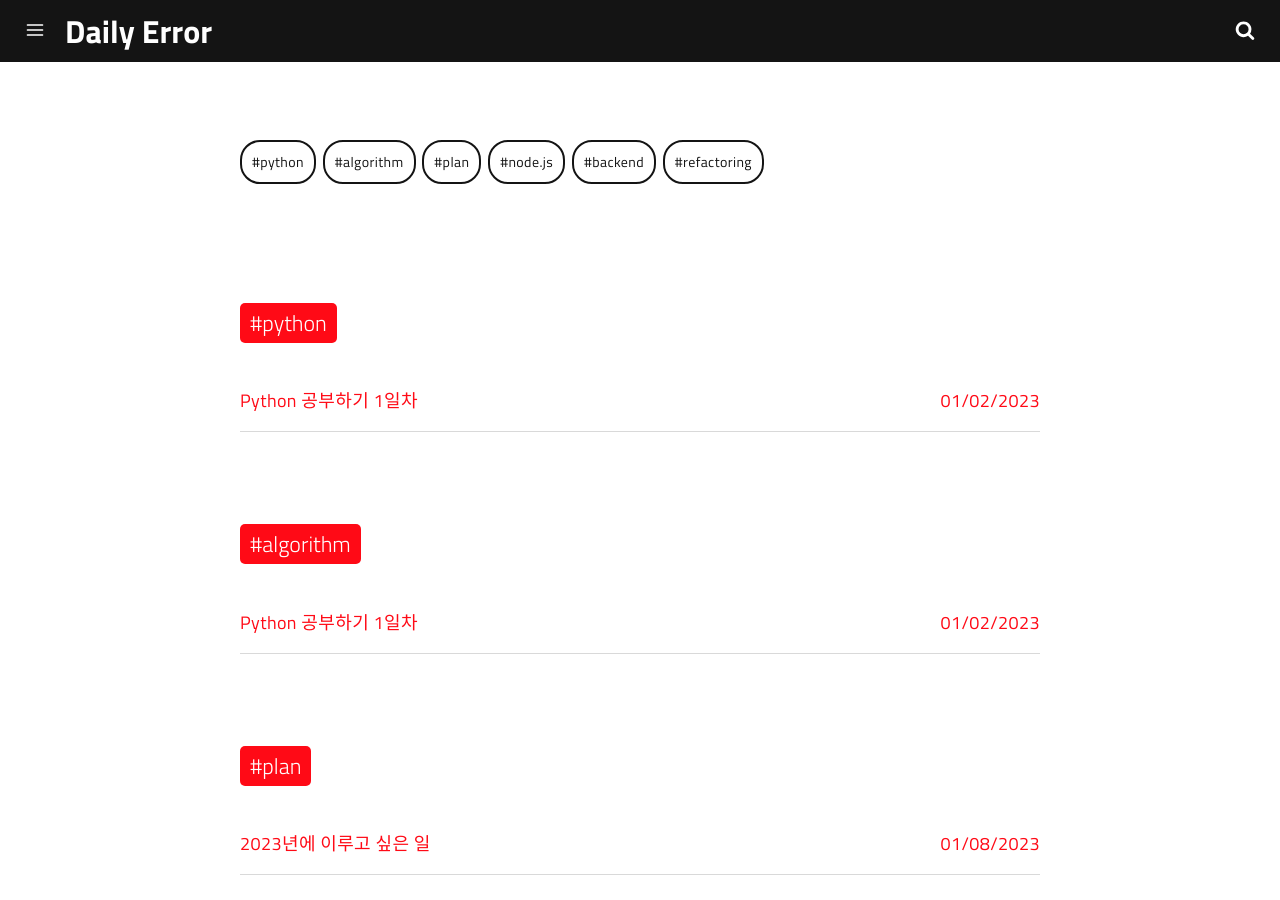
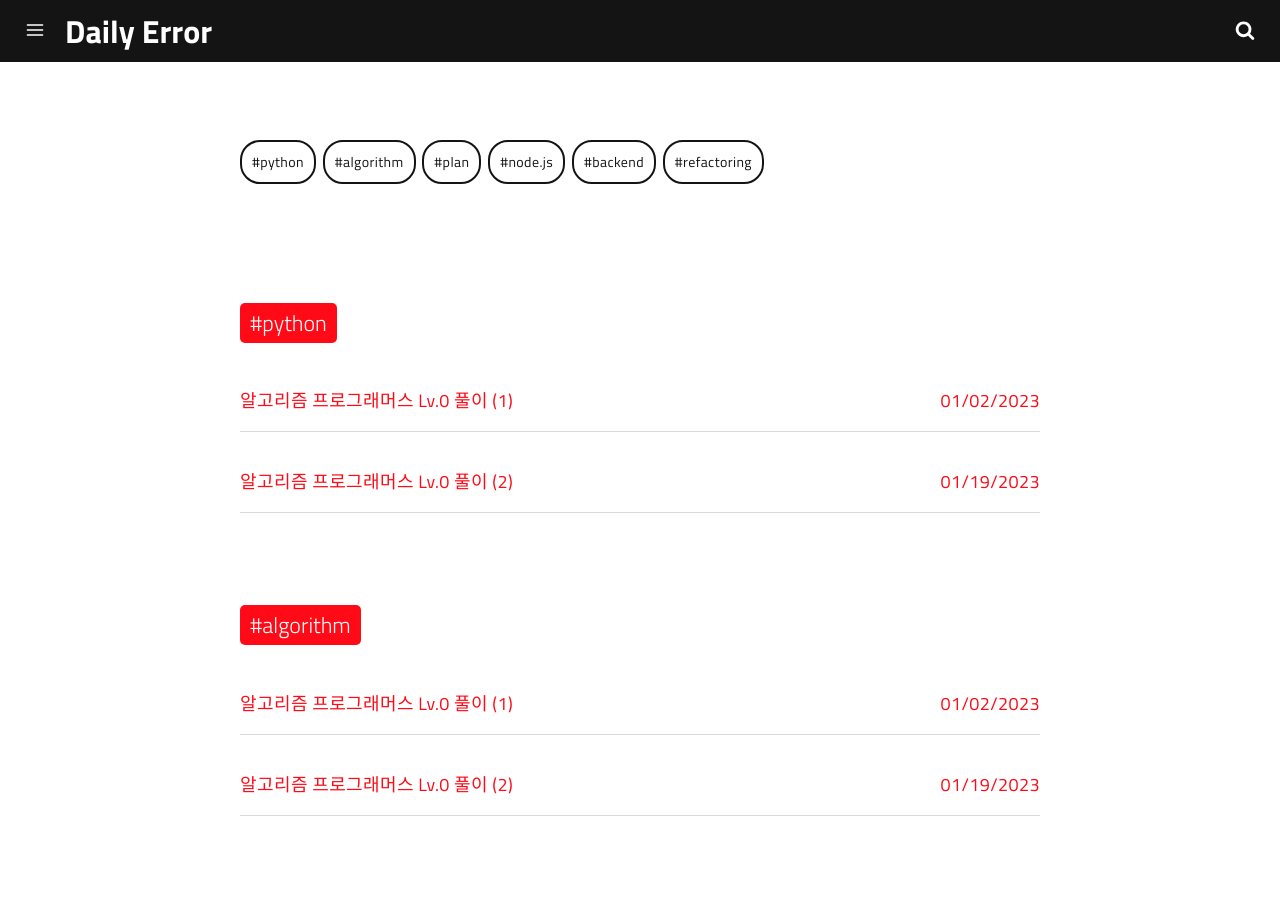
Before and after one commit to wgmin0416/wgmin0416.github.io, a Jekyll site: the page built from tags.html, in a window 1280 px wide and 900 px high. Built offline with Jekyll 4.4.1, drawn with Linux system fonts in a browser that asks for light colours; a script that is not in the unit is left out; some of the changed lines change nothing that is shown.

Commit message:
[23.01.19] 포스트 업로드 및 기존 포스트 수정

````diff
--- a/_posts/2023-01-02-python-algorithm-1.md
+++ b/_posts/2023-01-02-python-algorithm-1.md
@@ -1,8 +1,8 @@
 ---
 date: 2023-01-02 22:10:00
 layout: post
-title: Python 공부하기 1일차
-subtitle: 2023-01-02
+title: 알고리즘 프로그래머스 Lv.0 풀이 (1)
+subtitle: algorithm python
 description: 프로그래머스 Lv.0
 image:
 optimized_image: /assets/img/posts/python_image.png
--- /dev/null
+++ b/_posts/2023-01-19-python-algorithm-2.md
@@ -0,0 +1,135 @@
+---
+date: 2023-01-19 12:16:13
+layout: post
+title: 알고리즘 프로그래머스 Lv.0 풀이 (2)
+subtitle: algorithm python
+description: 프로그래머스 Lv.0
+image:
+optimized_image: /assets/img/posts/python_image.png
+category: python
+tags:
+- python
+- algorithm
+author: wgmin0416
+---
+Python 기초부터 공부하기
+===
+
+<h2>짝수의 합</h2>
+##### 문제<br>
+정수 n이 주어질 때, n이하의 짝수를 모두 더한 값을 return 하도록 solution 함수를 작성해주세요.
+0 < n ≤ 1000
+```python
+def solution(n):
+    answer = 0
+    for i in range(0, n+1, 2):
+        answer += i
+    return answer
+```
+0부터 정수 n까지 step 2 만큼 증가하는 배열을 만들어 모두 더하는 식으로 풀이했다.
+합이므로 0이 아닌 2부터 시작해도 될 것 같다.
+
+다른 사람의 풀이
+```python
+def solution(n):
+    return sum([i for i in range(2, n + 1, 2)])
+```
+비슷한 원리이지만 sum 함수를 통해 간결하게 작성하였다.
+
+<h2>배열의 평균값</h2>
+##### 문제<br>
+정수 배열 numbers가 매개변수로 주어집니다. numbers의 원소의 평균값을 return하도록 solution 함수를 완성해주세요.
+0 ≤ numbers의 원소 ≤ 1,000
+1 ≤ numbers의 길이 ≤ 100
+정답의 소수 부분이 .0 또는 .5인 경우만 입력으로 주어집니다.
+```python
+def solution(numbers):
+    answer = 0
+    for number in numbers:
+        answer += number
+    return answer/len(numbers)
+```
+정수 배열의 값을 모두 더한 뒤 개수로 나누어 평균값을 구했다.
+
+다른 사람의 풀이
+```python
+import numpy as np
+def solution(numbers):
+    return np.mean(numbers)
+```
+numpy라는 라이브러리를 사용해서 풀이했다.<br/>
+*Numpy: 선형대수 라이브러리*
+
+<h2>양꼬치</h2>
+##### 문제<br>
+머쓱이네 양꼬치 가게는 10인분을 먹으면 음료수 하나를 서비스로 줍니다. 양꼬치는 1인분에 12,000원, 음료수는 2,000원입니다. 정수 n과 k가 매개변수로 주어졌을 때, 양꼬치 n인분과 음료수 k개를 먹었다면 총얼마를 지불해야 하는지 return 하도록 solution 함수를 완성해보세요.
+0 < n < 1,000
+n / 10 ≤ k < 1,000
+서비스로 받은 음료수는 모두 마십니다.
+```python
+def solution(n, k):
+    return 12000*n+2000*k if n<10 else 12000*n+2000*(k-(n//10))
+```
+10인분 미만으로 시켜 서비스가 없을 때와 서비스가 생겼을 때를 나누어 풀이했다.
+
+다른 사람의 풀이
+```python
+def solution(n, k):
+    return 12000 * n + 2000 * (k - n // 10)
+```
+다른 사람의 풀이를 보니 굳이 나눌 필요없이 10인분 당 서비스 음료수 1개를 빼서 계산하면 됐다..<br/>
+
+
+<h2>머쓱이보다 키 큰 사람</h2>
+##### 문제<br>
+머쓱이는 학교에서 키 순으로 줄을 설 때 몇 번째로 서야 하는지 궁금해졌습니다. 머쓱이네 반 친구들의 키가 담긴 정수 배열 array와 머쓱이의 키 height가 매개변수로 주어질 때, 머쓱이보다 키 큰 사람 수를 return 하도록 solution 함수를 완성해보세요.
+1 ≤ array의 길이 ≤ 100
+1 ≤ height ≤ 200
+1 ≤ array의 원소 ≤ 200
+```python
+def solution(array, height):
+    answer = 0
+    for i in array:
+        if i > height:
+            answer += 1
+    return answer
+```
+머쓱이의 키와 배열 내 값을 비교해서 큰 사람 수를 구했다.
+
+다른 사람의 풀이
+```python
+def solution(array, height):
+    return sum(1 for a in array if a > height)
+```
+같은 방식으로 sum함수를 사용해 간결하게 풀이했다.
+
+<h2>머쓱이보다 키 큰 사람</h2>
+##### 문제<br>
+정수가 들어 있는 배열 num_list가 매개변수로 주어집니다. num_list의 원소의 순서를 거꾸로 뒤집은 배열을 return하도록 solution 함수를 완성해주세요.
+1 ≤ num_list의 길이 ≤ 1,000
+0 ≤ num_list의 원소 ≤ 1,000
+```python
+def solution(num_list):
+    answer = []
+    for num in num_list:
+        answer.insert(0, num)
+    return answer
+```
+num_list를 꺼내 insert()를 통해 배열의 0번째에 넣었다.
+
+다른 사람의 풀이
+```python
+def solution(num_list):
+    return num_list[::-1]
+```
+array[::] extended slices를 활용하여 간단하게 뒤집었다.<br/>
+
+> arr = range(10) # [0,1,2,3,4,5,6,7,8,9] <br/>
+> arr[::2] # 처음 ~ 끝 두 칸 간격 [0,2,4,6,8] <br/>
+> arr[1::2] # index 1 ~ 끝까지 두 칸 간격 [1,3,5,7,9] <br/>
+> arr[::-1] # 처음 ~ 끝 -1칸 간격(=역순) [9,8,7,6,5,4,3,2,1,0] <br/>
+> arr[::-2] # 처음 ~ 끝까-2칸 간격(=역순, 두 칸 간격) [9,7,5,3,1] <br/>
+> arr[3::-1] # index 3 ~ 끝까지 -1칸 간격(=역순) [3,2,1,0] <br/>
+> arr[1:6:2] # index 1 ~ index 6 까지 두 칸 간격 [1,3,5] <br/>
+
+앞으로 배열에 대한 여러가지 활용을 잘 익혀둬야겠다는 생각이 들었다.<br/>
````
